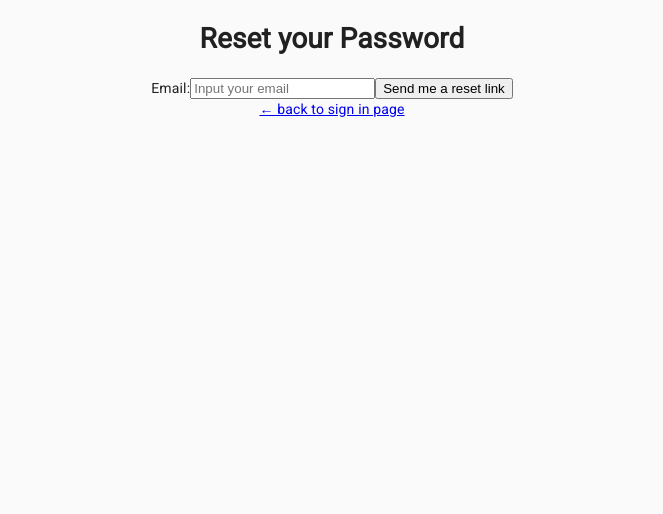
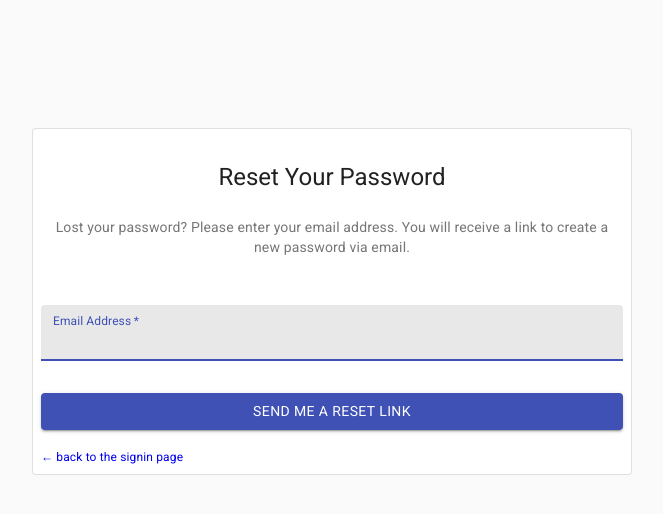
Before and after one commit to tushartiwari7/secure-texts, a React (Create React App) app: page /passwordreset in a window 1280 px wide. Shown: the top 514 px of the page, without its empty margins (308-971 px from the left). Built offline with nearby package versions, Linux system fonts and the light colour scheme; a web font is replaced by a local one.

Commit message:
refactoring

```diff
--- a/src/App.js
+++ b/src/App.js
@@ -1,71 +1,10 @@
 import './App.css';
-import React,{ useState } from "react";
-import Home from './Home';
-import {	BrowserRouter as Router, Route,Switch } from 'react-router-dom';
-import { createMuiTheme, ThemeProvider } from "@material-ui/core/styles";
-import CssBaseline from '@material-ui/core/CssBaseline';
-import AppBar from './Components/AppBar';
-import SignIn from './Components/SignIn';
-import SignUp from './Components/SignUp';
-import ResetPassword from './Components/ResetPassword';
-import Blog from './Blog';
+import React from "react";
+import {Application} from './Components/Application';
+
 function App() {
-  const [dark, setdark] = useState(false);
-  const [isDecode, setIsDecode] = useState(false);
-  // const [user,setUSer] = useState(null);
-  const user = null;
-  const palletType = dark ? "dark" : "light";
-  const darkTheme = createMuiTheme({
-    palette: {
-      type: palletType,
-    }
-  });
-  const handleTheme = () => {
-    setdark(!dark);
-  };
-
-  const handleDecodeEl = (event) => {
-    setIsDecode(event);
-  };
-
   return (
-    <Router>
-
-      <ThemeProvider theme={darkTheme} >
-        <CssBaseline />
-
-        <div className="App">
-        {user ?
-          <>
-          <AppBar checked={dark} handleTheme={handleTheme} isDecode={isDecode} handleDecodeEl={handleDecodeEl} />
-          <Switch>
-            <Route path="/" exact>
-              <Home isDecode={isDecode}/>
-            </Route>
-            <Route path="/aboutus" exact>
-              <h2>about page</h2>
-            </Route>
-            <Route path="/blog" exact>
-              <Blog />
-            </Route>
-          </Switch>
-          </> :
-          <Switch>
-          <Route path="/" exact>
-            <SignIn />
-          </Route>
-          <Route path="/signup" exact>
-            <SignUp />
-          </Route>
-          <Route path="/passwordreset" exact>
-            <ResetPassword />
-          </Route>
-        </Switch>
-      }
-
-        </div>
-        </ThemeProvider>
-    </Router>
+    <Application />
   );
 }
 
--- /dev/null
+++ b/src/Components/Application.js
@@ -0,0 +1,72 @@
+import React,{ useState } from "react";
+import {BrowserRouter as Router, Route,Switch } from 'react-router-dom';
+import { createMuiTheme, ThemeProvider } from "@material-ui/core/styles";
+import CssBaseline from '@material-ui/core/CssBaseline';
+import Home from './Home';
+import AppBar from './AppBar';
+import SignIn from './SignIn';
+import SignUp from './SignUp';
+import ResetPassword from './ResetPassword';
+import Blog from '../Blog';
+
+
+export const Application = () => {
+
+  const [dark, setdark] = useState(false);
+  const [isDecode, setIsDecode] = useState(false);
+  // const [user,setUSer] = useState(null);
+  const user = null;
+  const palletType = dark ? "dark" : "light";
+  const darkTheme = createMuiTheme({
+    palette: {
+      type: palletType,
+    }
+  });
+  const handleTheme = () => {
+    setdark(!dark);
+  };
+
+  const handleDecodeEl = (event) => {
+    setIsDecode(event);
+  };
+
+
+  return (
+    <Router>
+
+      <ThemeProvider theme={darkTheme} >
+        <CssBaseline />
+        <div className="App">
+        {user ?
+          <>
+          <AppBar checked={dark} handleTheme={handleTheme} isDecode={isDecode} handleDecodeEl={handleDecodeEl} />
+          <Switch>
+            <Route path="/" exact>
+              <Home isDecode={isDecode}/>
+            </Route>
+            <Route path="/aboutus" exact>
+              <h2>about page</h2>
+            </Route>
+            <Route path="/blog" exact>
+              <Blog />
+            </Route>
+          </Switch>
+          </> :
+          <Switch>
+          <Route path="/" exact>
+            <SignIn />
+          </Route>
+          <Route path="/signup" exact>
+            <SignUp />
+          </Route>
+          <Route path="/passwordreset" exact>
+            <ResetPassword />
+          </Route>
+        </Switch>
+      }
+
+        </div>
+        </ThemeProvider>
+    </Router>
+  );
+}
--- a/src/Home.js
+++ b/src/Components/Home.js
@@ -1,7 +1,7 @@
 import { Box,Container } from '@material-ui/core';
 import React,{ useState } from "react";
-import TextEditor from './Components/TextEditor';
-import AvailableCiphers from './Components/AvailableCiphers';
+import TextEditor from './TextEditor';
+import AvailableCiphers from './AvailableCiphers';
 
 const Home = ({isDecode}) => {
 
--- a/src/Components/ResetPassword.js
+++ b/src/Components/ResetPassword.js
@@ -1,64 +1,102 @@
 import React, { useState } from "react";
 import { Link } from "react-router-dom";
+import { makeStyles } from '@material-ui/core/styles';
+import Card from '@material-ui/core/Card';
+import Box from '@material-ui/core/Box';
+import Grid from '@material-ui/core/Grid';
+import {Alert} from '@material-ui/lab';
+import CardActions from '@material-ui/core/CardActions';
+import CardContent from '@material-ui/core/CardContent';
+import TextField from '@material-ui/core/TextField';
+import Button from '@material-ui/core/Button';
+import Typography from '@material-ui/core/Typography';
+
+const useStyles = makeStyles((theme) => ({
+  root: {
+    maxWidth: 600,
+    margin: theme.spacing(16),
+    marginLeft: 'auto',
+    marginRight: 'auto'
+  },
+  Typography: {
+    marginTop: theme.spacing(4)
+  },
+  form: {
+    width: '100%', // Fix IE 11 issue.
+    marginTop: theme.spacing(1),
+  },
+  submit: {
+    margin: theme.spacing(3, 0, 2),
+  },
+  link: {
+      textDecoration: 'none',
+      fontSize: 12
+  },
+  alignToLeft: {
+      textAlign: 'left'
+  }
+}));
 
 const PasswordReset = () => {
+  const classes = useStyles();
   const [email, setEmail] = useState("");
-//   const [emailHasBeenSent, setEmailHasBeenSent] = useState(false);
-    const emailHasBeenSent = false; // temp
+  const [emailHasBeenSent, setEmailHasBeenSent] = useState(false);
 //   const [error, setError] = useState(null);
     const error = null; // just to remove errors temporarily
-  const onChangeHandler = event => {
-    const { name, value } = event.currentTarget;
-    if (name === "userEmail") {
-      setEmail(value);
-    }
-  };
-//   const sendResetEmail = event => {
-//     event.preventDefault();
-//   };
+
   return (
-    <div className="mt-8">
-      <h1 className="text-xl text-center font-bold mb-3">
-        Reset your Password
-      </h1>
-      <div className="border border-blue-300 mx-auto w-11/12 md:w-2/4 rounded py-8 px-4 md:px-8">
-        <form action="">
-          {emailHasBeenSent && (
-            <div className="py-3 bg-green-400 w-full text-white text-center mb-3">
-              An email has been sent to you!
-            </div>
-          )}
-          {error !== null && (
-            <div className="py-3 bg-red-600 w-full text-white text-center mb-3">
-              {error}
-            </div>
-          )}
-          <label htmlFor="userEmail" className="w-full block">
-            Email:
-          </label>
-          <input
-            type="email"
-            name="userEmail"
-            id="userEmail"
-            value={email}
-            placeholder="Input your email"
-            onChange={onChangeHandler}
-            className="mb-3 w-full px-1 py-2"
-          />
-          <button
-            className="w-full bg-blue-400 text-white py-3"
+    <Box mt={5} mb={5}>
+    <Card className={classes.root} variant="outlined" raised>
+    {error !== null && <Alert severity="error" > {error} </Alert>}
+    {emailHasBeenSent && <Alert severity="info" > Email has been Sent! </Alert>}
+      <Typography className={classes.Typography} variant="h5" component="h2" gutterBottom>
+        Reset Your Password
+      </Typography>
+        <CardContent>
+          <Typography variant="body2" color="textSecondary" component="p">
+          Lost your password? Please enter your email address. You will receive a link to create a new password via email.
+          </Typography>
+        </CardContent>
+      <CardActions>
+        <form className={classes.form} noValidate>
+          <TextField
+                variant="filled"
+                margin="normal"
+                autoFocus
+                required
+                fullWidth
+                id="email"
+                label="Email Address"
+                name="userEmail"
+                type="email"
+                value={email}
+                onChange={(event) => setEmail(event.currentTarget.value)}
+              />
+          <Button
+            type="submit"
+            fullWidth
+            variant="contained"
+            color="primary"
+            className={classes.submit}
+            onClick = {(event) => {
+              console.log(email);
+              setEmailHasBeenSent(true);
+              event.preventDefault();
+            }}
           >
-            Send me a reset link
-          </button>
+            Send Me a Reset Link
+          </Button>
+          <Grid container>
+            <Grid item xs className={classes.alignToLeft}>
+            <Link className={classes.link} to="/" >
+              &larr; back to the signin page
+              </Link>
+            </Grid>
+          </Grid>
         </form>
-        <Link
-         to ="/"
-          className="my-2 text-blue-700 hover:text-blue-800 text-center block"
-        >
-          &larr; back to sign in page
-        </Link>
-      </div>
-    </div>
+      </CardActions>
+    </Card>
+    </Box>
   );
 };
 export default PasswordReset;
```
Also changed, not shown: src/Providers/UserProvider.jsx (added, +24 -0 lines).
